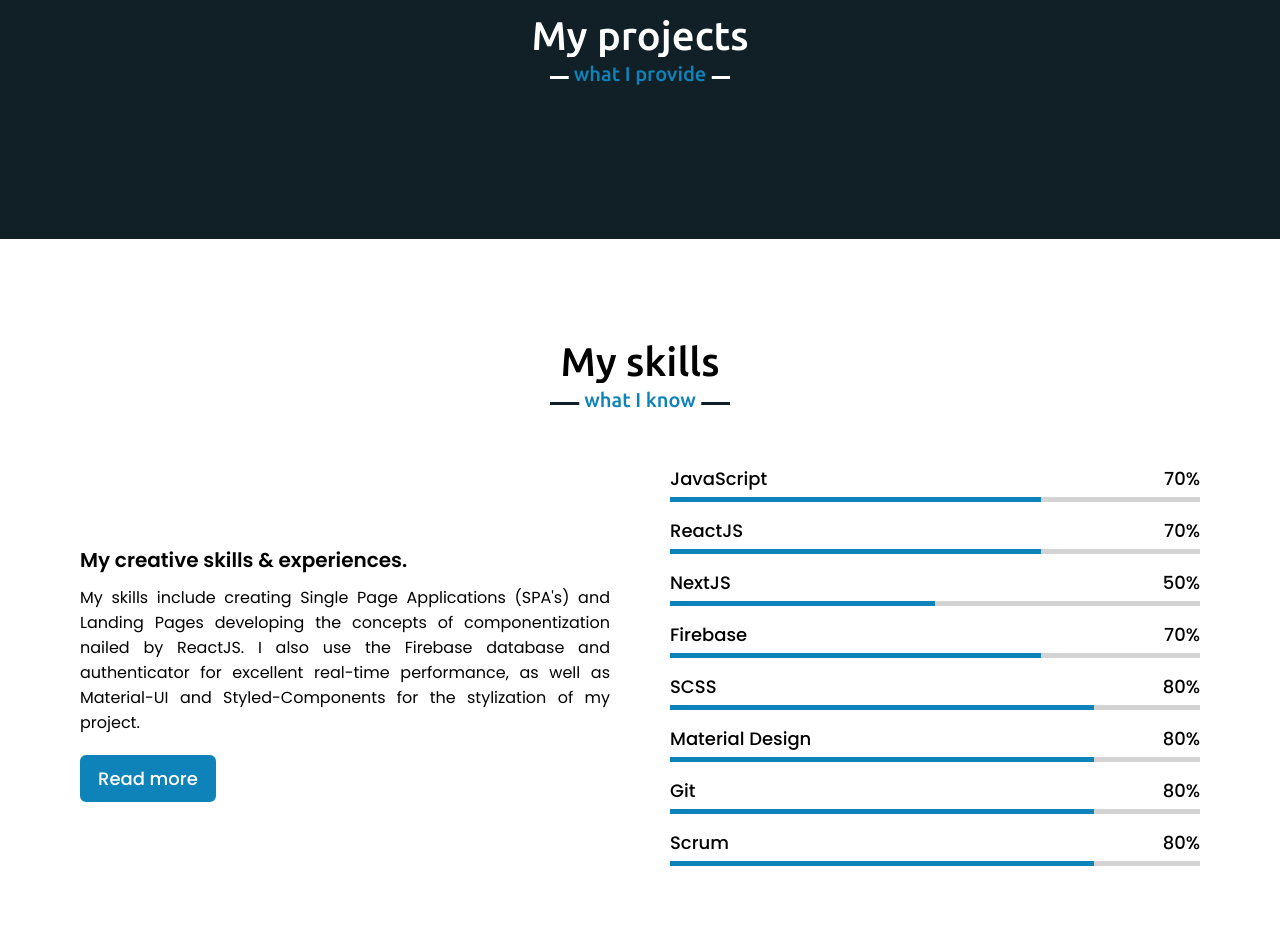
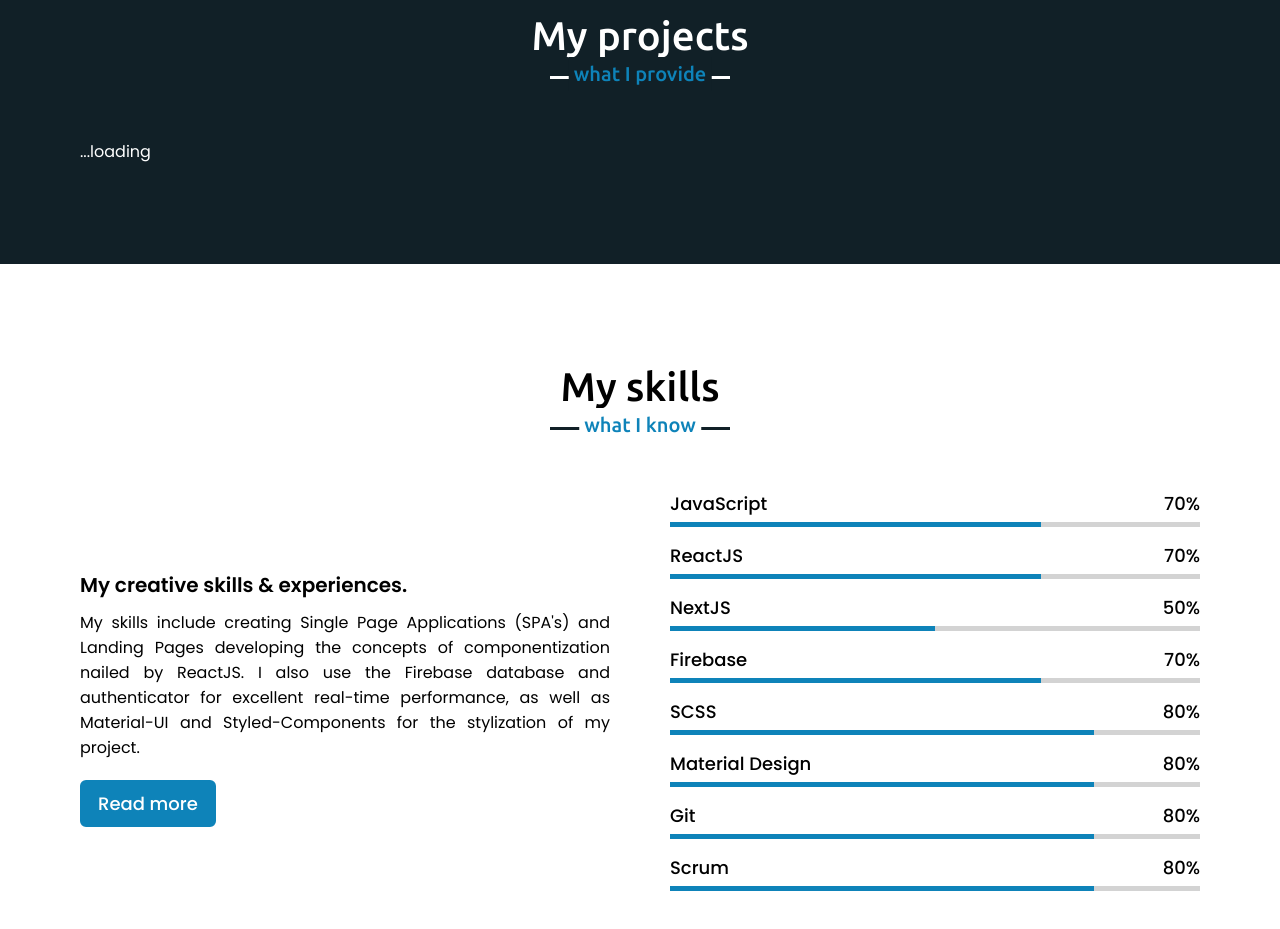
Before and after one commit to luizfelipefalcao/portfolio, a plain HTML site: page index.html in a window 1280 px wide. Shown: the part 1620-2549 px from the top of the page. Drawn offline with nearby package versions, Linux system fonts and the light colour scheme.

Commit message:
projects ...loading

```diff
--- a/index.html
+++ b/index.html
@@ -79,6 +79,7 @@
     <section class="services" id="services">
         <div class="max-width">
             <h2 class="title">My projects</h2>
+            <div class="serv-content">...loading</div>
             <!-- <div class="serv-content">
                  <div class="card">
                      <div class="box">
```
